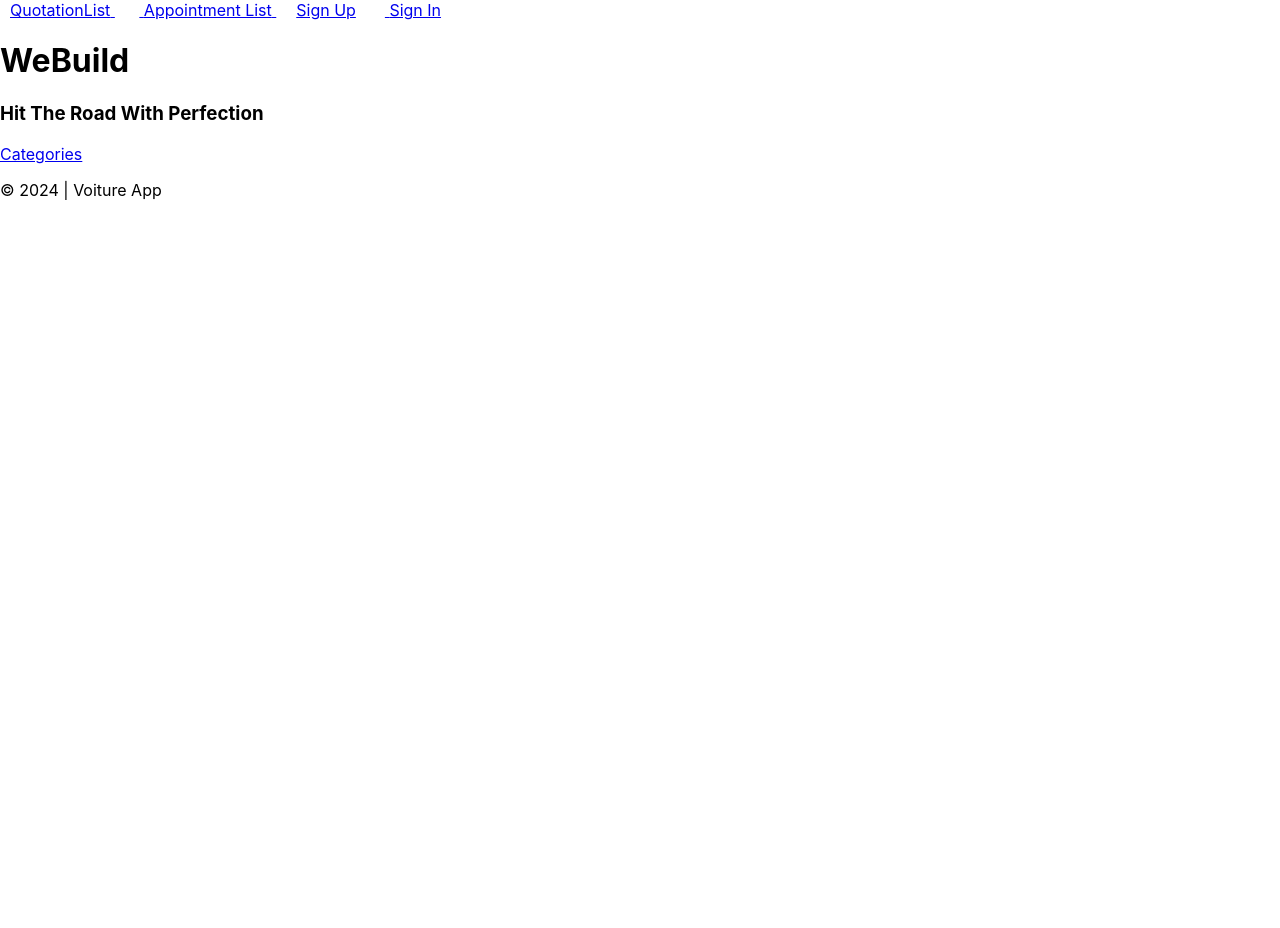
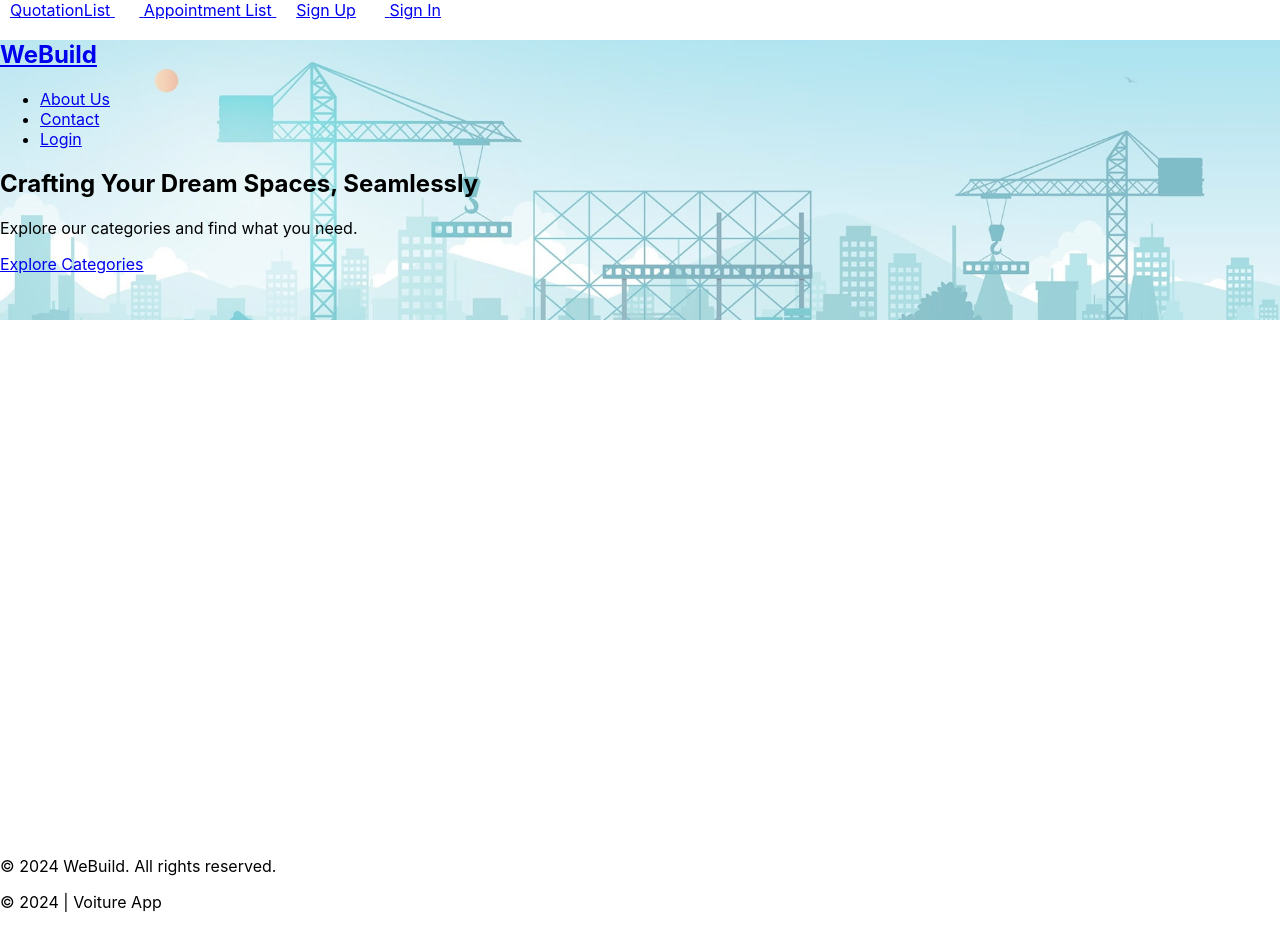
Before and after one commit to salma4595/project4-fe, a React (Create React App) app in the folder frontend/: page / in a window 1280 px wide. Before the commit the page ends 800 px from the top, so only its background shows below. Built offline with nearby package versions, Linux system fonts and the light colour scheme.

Commit message:
homepage

```diff
--- /dev/null
+++ b/frontend/src/components/homePage/HomePage.css
@@ -0,0 +1,23 @@
+.imageHere {
+    position: relative;
+    z-index: 1;
+  }
+
+  .imageHere::before {
+    content: '';
+    background: url('../../assets/chicago-booth-construction.jpg'); /* Replace with your image path */
+     background-size: cover;
+    background-repeat: no-repeat;
+    position: absolute;
+    top: 0;
+    left: 0;
+    width: 100%;
+    height: 120%;
+    opacity: 0.5; /* Adjust the overlay opacity as needed */
+     z-index: -1;
+  }
+
+  .theMain{
+    height: 100vh; /* Adjust the height as needed */
+     position: relative;
+  }
--- a/frontend/src/components/homePage/HomePage.jsx
+++ b/frontend/src/components/homePage/HomePage.jsx
@@ -1,24 +1,60 @@
-import React from 'react'
-import {Link} from 'react-router-dom'
+import React from 'react';
+import { Link } from 'react-router-dom';
+import './HomePage.css';
 
 export default function HomePage() {
   return (
     <>
-    <div className="position-relative overflow-hidden p-3 p-md-5 m-md-3 text-center bg-body-tertiary carBackground">
+      <div className='theMain'>
+        <div className='imageHere'>
+          <div className='overlay'>
+            <header className="bg-dark text-white text-center py-2">
+              <div className="container">
+                <nav className="navbar navbar-expand-lg">
+                  <Link className="navbar-brand" to="/">
+                    <h1 className="display-4 mb-0 text-white">WeBuild</h1>
+                  </Link>
+                  <div className="navbar-collapse">
+                    <ul className="navbar-nav ml-auto">
+                      <li className="nav-item">
+                        <Link className="nav-link text-white" to="/about">
+                          About Us
+                        </Link>
+                      </li>
+                      <li className="nav-item">
+                        <Link className="nav-link text-white" to="/contact">
+                          Contact
+                        </Link>
+                      </li>
+                      <li className="nav-item">
+                        <Link className="nav-link text-white" to="/login">
+                          Login
+                        </Link>
+                      </li>
+                    </ul>
+                  </div>
+                </nav>
+              </div>
+            </header>
 
-    <div className="col-md-6 p-lg-5 mx-auto my-5">
-
-      <h1 className="display-3 fw-bold title">WeBuild</h1>
-      <h3 className="fw-normal text-muted mb-3 titlep">Hit The Road With Perfection</h3>
-      <div className="d-flex gap-3 justify-content-center lead fw-normal">
-        <Link className="homepage" to="/Category/CategoryList">Categories </Link>
+            <div className="position-relative overflow-hidden p-3 p-md-5 m-md-3 text-center carBackground">
+              <div className="col-md-6 p-lg-5 mx-auto my-5">
+                <h2 className="display-3 fw-bold title">Crafting Your Dream Spaces, Seamlessly</h2>
+                <p className="lead text-muted fw-bold mb-3 titlep">Explore our categories and find what you need.</p>
+                <div className="d-flex justify-content-center">
+                  <Link className="homepage btn btn-primary btn-lg" to="/Category/CategoryList">
+                    Explore Categories
+                  </Link>
+                </div>
+              </div>
+            </div>
+          </div>
+        </div>
       </div>
 
-    </div>
-
-    </div>
-
-
+      <footer className="text-center py-3 bg-dark text-white">
+        <p>&copy; 2024 WeBuild. All rights reserved.</p>
+      </footer>
     </>
-  )
+  );
 }
```
Also changed, not shown: frontend/src/assets/boo.jpg (added), frontend/src/assets/chicago-booth-construction.jpg (added).
